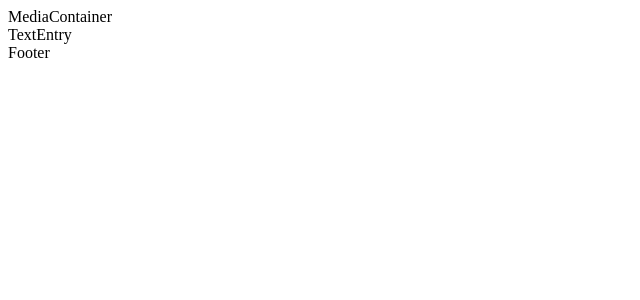
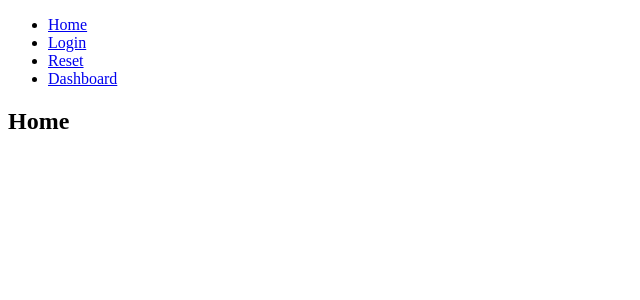
Before and after one commit to code402b/AM_MVP, a React app: page / in a window 1280 px wide. Shown: the top 300 px of the page, without its empty margins (0-640 px from the left). Built offline with nearby package versions, Linux system fonts and the light colour scheme; the HTML template or start-up script is replaced by a standard one.

Commit message:
add basic react-router code to power Userfront auth system

```diff
--- a/client/src/index.jsx
+++ b/client/src/index.jsx
@@ -1,5 +1,11 @@
 import { createRoot } from 'react-dom/client';
 import React from 'react';
+import {
+  BrowserRouter as Router,
+  Routes,
+  Route,
+  Link,
+} from 'react-router-dom';
 
 import { MediaContainer, TextEntry, Footer } from './components/component_index.jsx';
 
@@ -7,12 +13,54 @@ const root = createRoot(document.getElementById('root'));
 
 function App() {
   return (
-    <>
-      <MediaContainer />
-      <TextEntry />
-      <Footer />
-    </>
+    <Router>
+      <div>
+        <nav>
+          <ul>
+            <li>
+              <Link to="/">Home</Link>
+            </li>
+            <li>
+              <Link to="/login">Login</Link>
+            </li>
+            <li>
+              <Link to="/reset">Reset</Link>
+            </li>
+            <li>
+              <Link to="/dashboard">Dashboard</Link>
+            </li>
+          </ul>
+        </nav>
+        <Routes>
+          <Route path="/login" element={<Login />} />
+          <Route path="/reset" element={<PasswordReset />} />
+          <Route path="/dashboard" element={<Dashboard />} />
+          <Route path="/" element={<Home />} />
+          <Route path="*" element={<NotFound />} />
+        </Routes>
+      </div>
+    </Router>
   );
 }
 
+function Home() {
+  return <h2>Home</h2>;
+}
+
+function Login() {
+  return <h2>Login</h2>;
+}
+
+function PasswordReset() {
+  return <h2>Password Reset</h2>;
+}
+
+function Dashboard() {
+  return <h2>Dashboard</h2>;
+}
+
+function NotFound() {
+  return <h2>404 Page not found</h2>;
+}
+
 root.render(<App />);
--- a/package.json
+++ b/package.json
@@ -6,12 +6,14 @@
   "author": "Anthony McGovern <mcgovern.anthony@gmail.com>",
   "license": "MIT",
   "dependencies": {
+    "@userfront/react": "^0.3.1",
     "axios": "^0.24.0",
     "dotenv": "^16.0.1",
     "express": "^4.18.1",
     "mongoose": "^6.5.2",
     "react": "^18.2.0",
     "react-dom": "^18.2.0",
+    "react-router-dom": "^6.3.0",
     "styled-components": "^5.3.5"
   },
   "scripts": {
```
Also changed, not shown: client/src/components/Userfront.js (added, +19 -0 lines), 1 other file (tests, documents, lock files or other folders).
